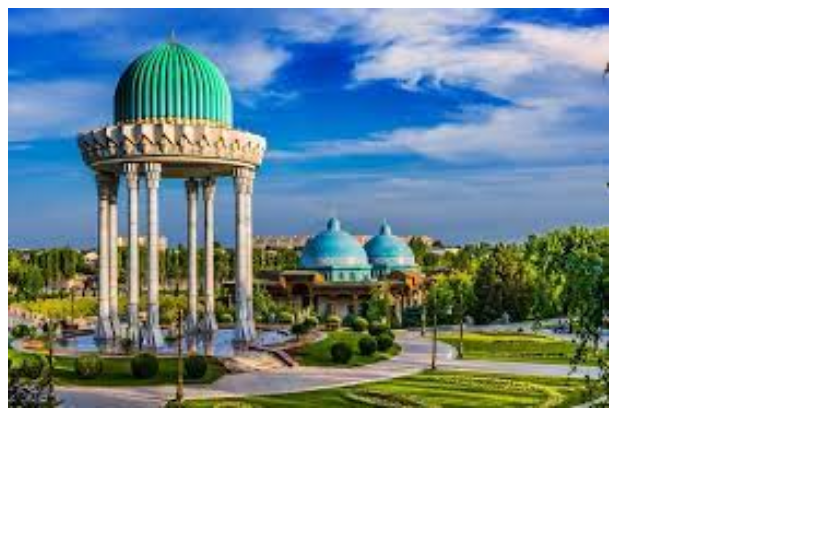
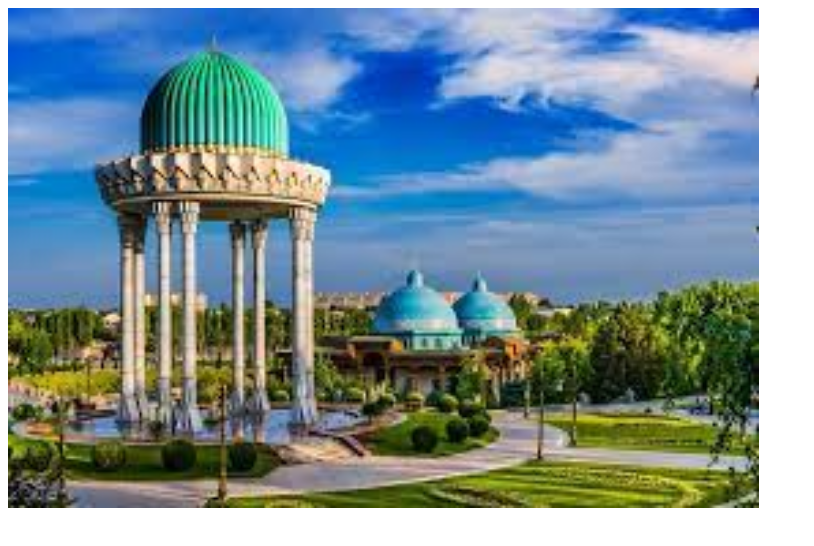
Before and after one commit to yakudza007/image, a plain HTML site: page index.html in a window 1280 px wide. Shown: the whole page, without its empty margins (0-814 px from the left). Drawn offline with Linux system fonts and the light colour scheme.

Commit message:
Update index.html

```diff
--- a/index.html
+++ b/index.html
@@ -1,6 +1,6 @@
 <!DOCTYPE html>
 <html>
 <body>
-<img src="UZB.jpg";weight="800" height="400">
+<img src="UZB.jpg";weight="1000" height="500">
 </body>
 </html>
```
